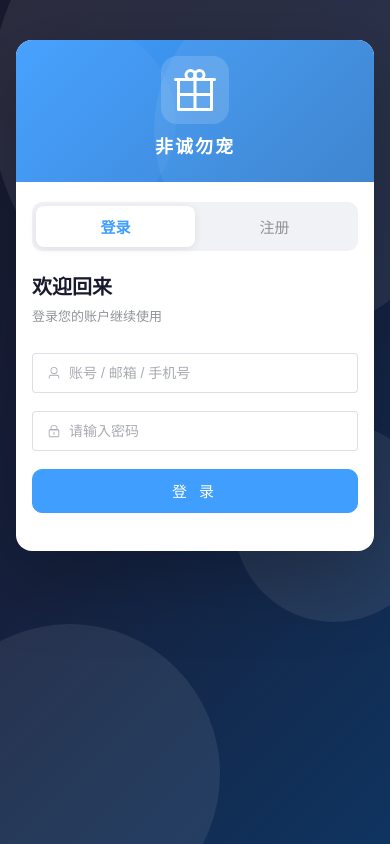
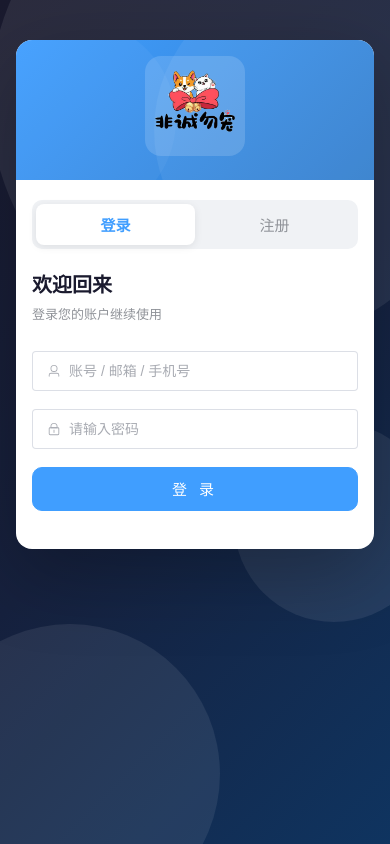
Before and after one commit to LittleTwhale/PetStoreProject, a Vue app in the folder web-vue/: page /login in a window 390 px wide. Built offline with nearby package versions, Linux system fonts and the light colour scheme; the HTML template or start-up script is replaced by a standard one.

Commit message:
前端添加宠物店logo

```diff
--- a/web-vue/src/layout/MainLayout.vue
+++ b/web-vue/src/layout/MainLayout.vue
@@ -106,9 +106,12 @@ onMounted(async () => {
     >
       <!-- Logo 区域 -->
       <div class="logo-area" :class="{ collapsed: isCollapse }">
-        <el-icon :size="28" color="#fff">
-          <Present />
-        </el-icon>
+        <img
+          src="@/assets/images/logo1.png"
+          alt="非诚勿宠"
+          class="sidebar-logo-img"
+          :class="{ collapsed: isCollapse }"
+        />
         <transition name="fade">
           <span v-show="!isCollapse" class="logo-text">非诚勿宠</span>
         </transition>
@@ -262,6 +265,19 @@ onMounted(async () => {
   color: #fff;
   letter-spacing: 1px;
   white-space: nowrap;
+}
+
+.sidebar-logo-img {
+  width: 50px;
+  height: 50px;
+  object-fit: contain; /* 保持比例，不裁剪 */
+  flex-shrink: 0;
+  border-radius: 6px; /* 轻微圆角，更亲和 */
+}
+
+.sidebar-logo-img.collapsed {
+  width: 32px;
+  height: 32px;
 }
 
 /* 侧边栏菜单 */
--- a/web-vue/src/views/LoginPage.vue
+++ b/web-vue/src/views/LoginPage.vue
@@ -3,7 +3,7 @@ import { ref, reactive } from 'vue'
 import { useRouter } from 'vue-router'
 import { ElMessage } from 'element-plus'
 import type { FormInstance, FormRules } from 'element-plus'
-import { User, Lock, UserFilled, Present, Check } from '@element-plus/icons-vue'
+import { User, Lock, UserFilled,  Check } from '@element-plus/icons-vue'
 import { authApi } from '@/api'
 import { useUserStore } from '@/stores/user'
 
@@ -80,8 +80,7 @@ const handleLogin = async () => {
     await router.push('/dashboard')
   } catch (err: unknown) {
     const msg =
-      (err as { response?: { data?: { detail?: string } } })?.response?.data?.detail ||
-      '登录失败'
+      (err as { response?: { data?: { detail?: string } } })?.response?.data?.detail || '登录失败'
     ElMessage.error(msg)
   } finally {
     isLoading.value = false
@@ -107,8 +106,7 @@ const handleRegister = async () => {
     await router.push('/dashboard')
   } catch (err: unknown) {
     const msg =
-      (err as { response?: { data?: { detail?: string } } })?.response?.data?.detail ||
-      '注册失败'
+      (err as { response?: { data?: { detail?: string } } })?.response?.data?.detail || '注册失败'
     ElMessage.error(msg)
   } finally {
     isLoading.value = false
@@ -135,9 +133,8 @@ const switchTab = (tab: 'login' | 'register') => {
       <div class="brand-panel">
         <div class="brand-content">
           <div class="brand-icon">
-            <el-icon :size="48"><Present /></el-icon>
+            <img src="@/assets/images/logo.png" alt="非诚勿宠" class="brand-logo-img" />
           </div>
-          <h1 class="brand-name">非诚勿宠</h1>
           <p class="brand-desc">专业 · 贴心的全栈宠物服务平台</p>
           <div class="brand-features">
             <div class="feature-item">
@@ -398,9 +395,18 @@ const switchTab = (tab: 'login' | 'register') => {
 .brand-icon {
   margin-bottom: 16px;
   display: inline-flex;
-  padding: 16px;
+  align-items: center;
+  justify-content: center;
+  padding: 12px;
   background: rgba(255, 255, 255, 0.15);
   border-radius: 16px;
+}
+
+.brand-logo-img {
+  width: 150px;
+  height: 150px;
+  object-fit: contain;
+  display: block;
 }
 
 .brand-name {
@@ -536,9 +542,8 @@ const switchTab = (tab: 'login' | 'register') => {
 /* 手机尺寸：纵向堆叠，隐藏左侧品牌区 */
 @media (max-width: 767px) {
   .login-page {
-    padding: 16px;
     align-items: flex-start;
-    padding-top: 40px;
+    padding: 40px 16px 16px;
   }
 
   .auth-card {
@@ -561,6 +566,11 @@ const switchTab = (tab: 'login' | 'register') => {
   .brand-icon {
     margin-bottom: 8px;
     padding: 10px;
+  }
+
+  .brand-logo-img {
+    width: 80px;
+    height: 80px;
   }
 
   .brand-name {
```
Also changed, not shown: web-vue/src/assets/images/logo.png (added), web-vue/src/assets/images/logo1.png (added).
